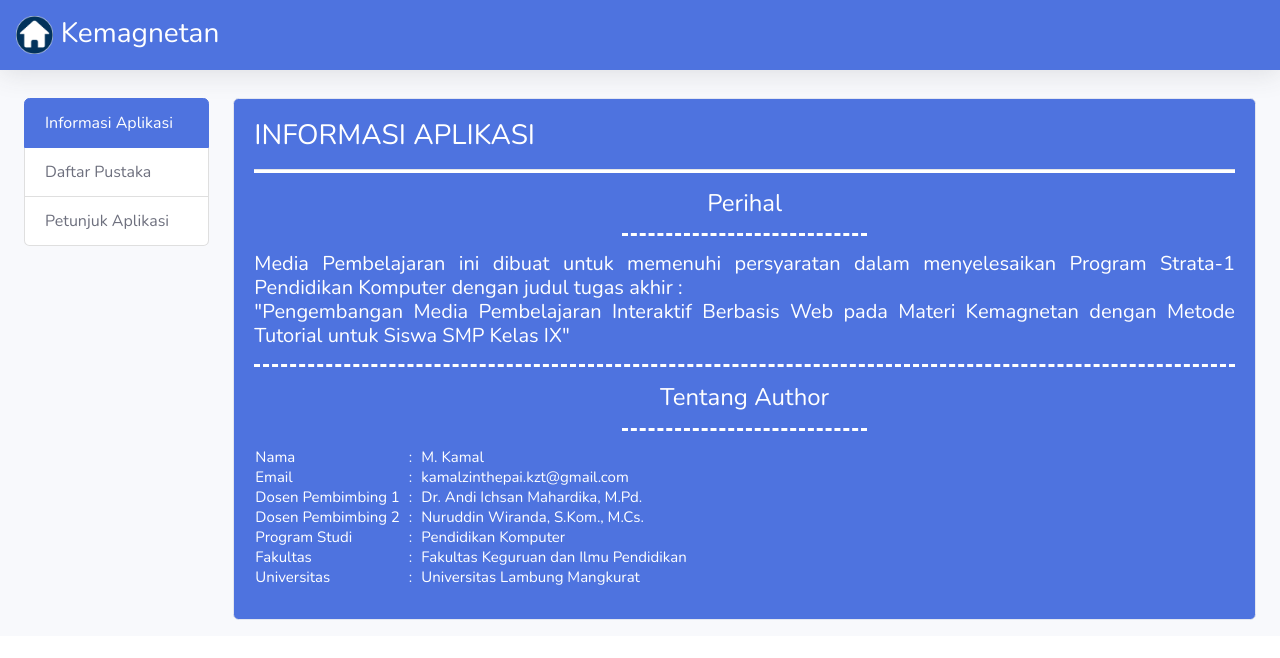
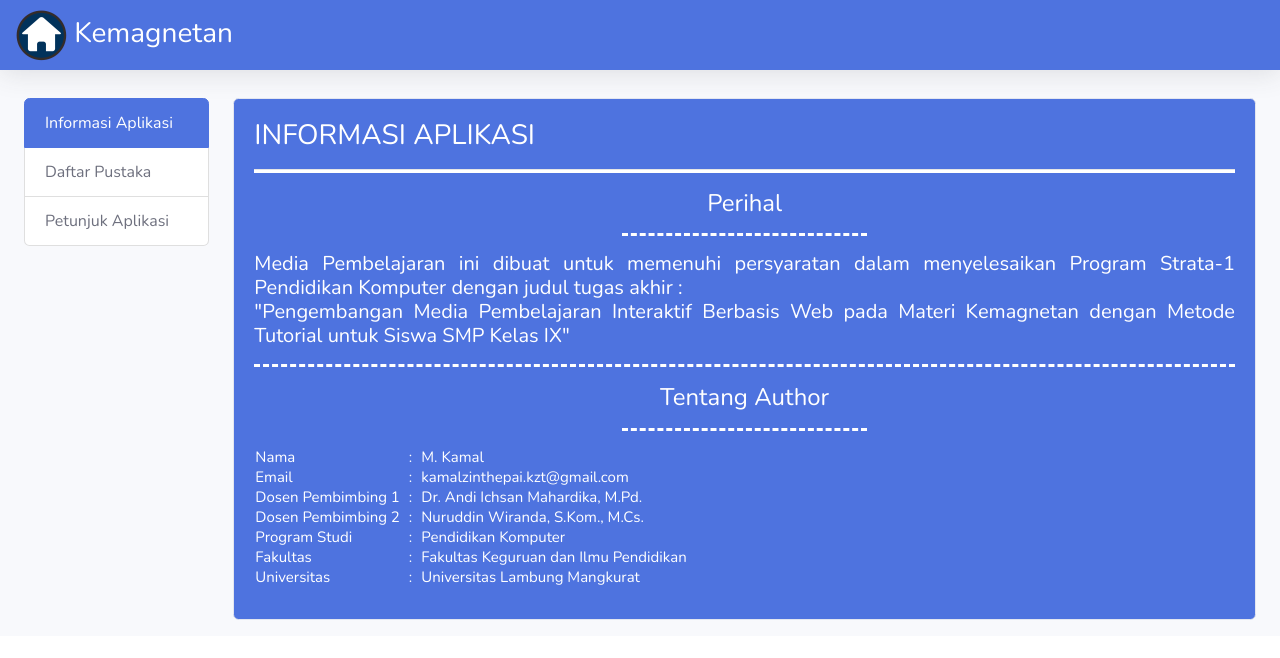
Before and after one commit to master-kamal/media, a plain HTML site: page info.html in a window 1280 px wide. Drawn offline with nearby package versions, Linux system fonts and the light colour scheme.

Commit message:
projectmedia

```diff
--- a/info.html
+++ b/info.html
@@ -46,7 +46,7 @@
 
                     <!-- Page Heading -->
                     <div class="d-sm-flex align-items-center justify-content-between">
-                        <a href="index.html"><h1 class="h3 mb-0 text-white"><img src="assets/img/home.png" width="3%" alt=""> Kemagnetan</h1></a>
+                        <a href="index.html"><h1 class="h3 mb-0 text-white"><img src="assets/img/home2.png" class="img-fluid" alt=""> Kemagnetan</h1></a>
                     </div>
 
                 </nav>
```
Also changed, not shown: assets/img/home2.png (added).
